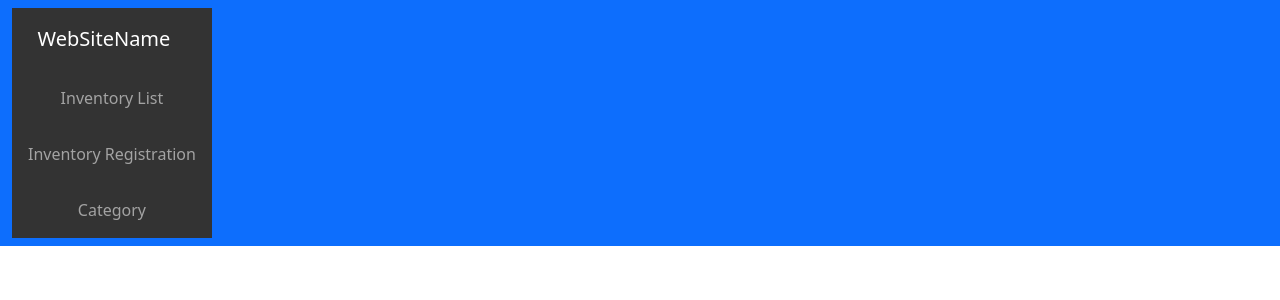
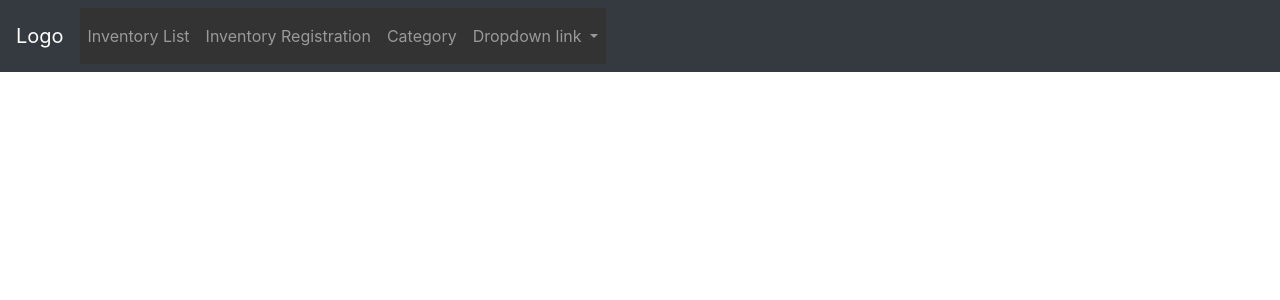
Before and after one commit to Aman-Kumar110389/TSS_Gagan_POC, an Angular app: page / in a window 1280 px wide. Shown: the top 300 px of the page. Built offline with nearby package versions, Linux system fonts and the light colour scheme.

Commit message:
fixed the top navigation position

```diff
--- a/src/app/app.component.html
+++ b/src/app/app.component.html
@@ -3,12 +3,14 @@
   <title>Inventory application</title>
   <meta charset="utf-8">
   <meta name="viewport" content="width=device-width, initial-scale=1">
-  <link href="https://cdn.jsdelivr.net/npm/bootstrap@5.1.3/dist/css/bootstrap.min.css" rel="stylesheet">
-  <script src="https://cdn.jsdelivr.net/npm/bootstrap@5.1.3/dist/js/bootstrap.bundle.min.js"></script>
+  <link rel="stylesheet" href="https://cdn.jsdelivr.net/npm/bootstrap@4.6.1/dist/css/bootstrap.min.css">
+  <script src="https://cdn.jsdelivr.net/npm/jquery@3.6.0/dist/jquery.slim.min.js"></script>
+  <script src="https://cdn.jsdelivr.net/npm/popper.js@1.16.1/dist/umd/popper.min.js"></script>
+  <script src="https://cdn.jsdelivr.net/npm/bootstrap@4.6.1/dist/js/bootstrap.bundle.min.js"></script>
 </head>
 <body>
 
-<nav class="navbar navbar-dark bg-primary">
+<!-- <nav class="navbar navbar-dark bg-primary">
   <div class="container-fluid">
     <ul class="navbar-nav" >
       <li><a class="navbar-brand" href="#">WebSiteName</a></li>
@@ -17,6 +19,29 @@
       <li class="nav-item"><a class="nav-link" routerLink="/Category">Category</a></li>
     </ul>
   </div>
+</nav> -->
+<nav class="navbar navbar-expand-sm bg-dark navbar-dark" >
+  <!-- Brand -->
+  <a class="navbar-brand" href="#">Logo</a>
+
+  <!-- Links -->
+  <ul class="navbar-nav">
+    <li class="nav-item"><a class="nav-link" routerLink="/inventory-list">Inventory List</a></li>
+      <li class="nav-item"><a class="nav-link" routerLink="/inventory-registration">Inventory Registration</a></li>
+      <li class="nav-item"><a class="nav-link" routerLink="/Category">Category</a></li>
+
+    <!-- Dropdown -->
+    <li class="nav-item dropdown">
+      <a class="nav-link dropdown-toggle" href="#" id="navbardrop" data-toggle="dropdown">
+        Dropdown link
+      </a>
+      <div class="dropdown-menu">
+        <a class="dropdown-item" href="#">Link 1</a>
+        <a class="dropdown-item" href="#">Link 2</a>
+        <a class="dropdown-item" href="#">Link 3</a>
+      </div>
+    </li>
+  </ul>
 </nav>
 <div class="container">
   <router-outlet></router-outlet>
```
